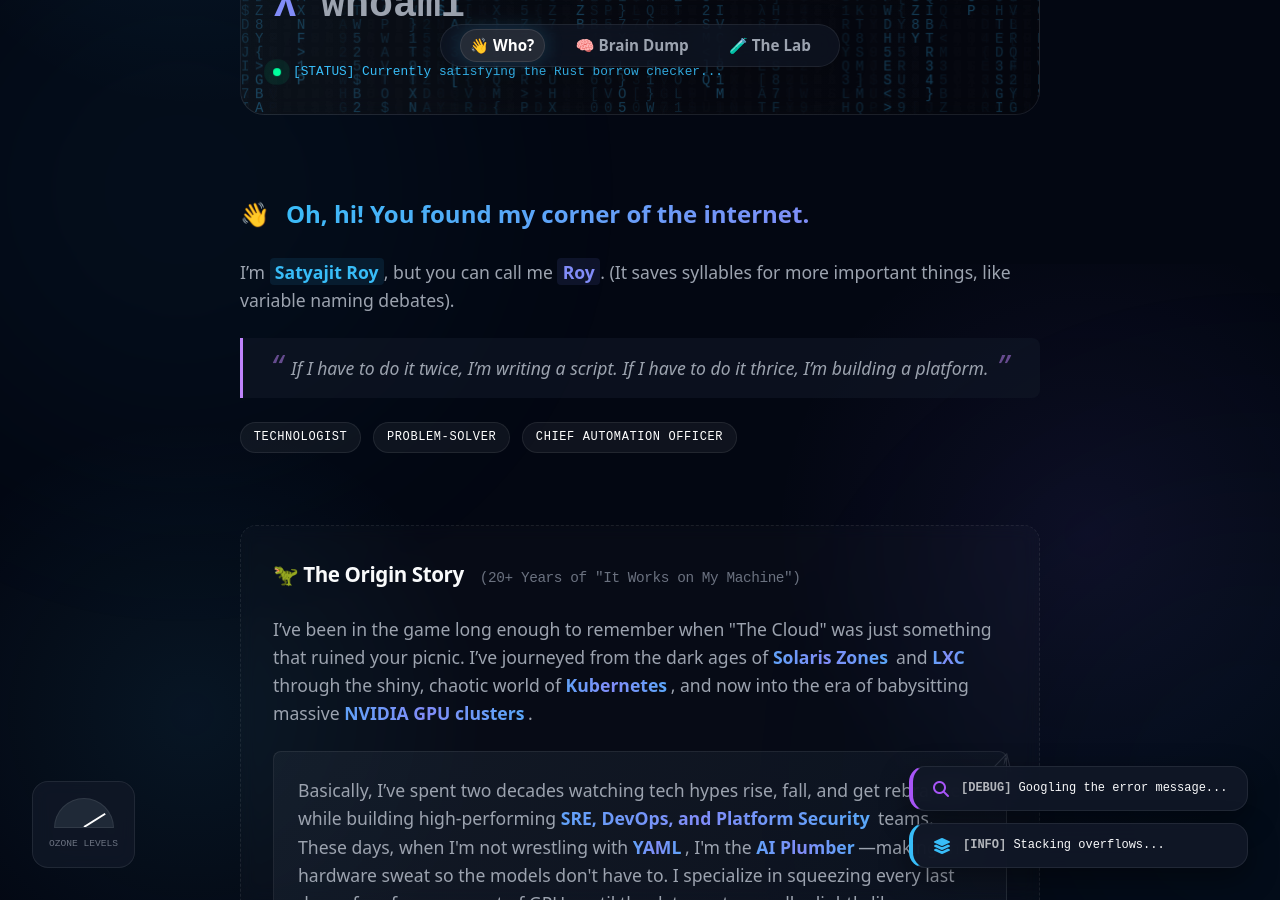
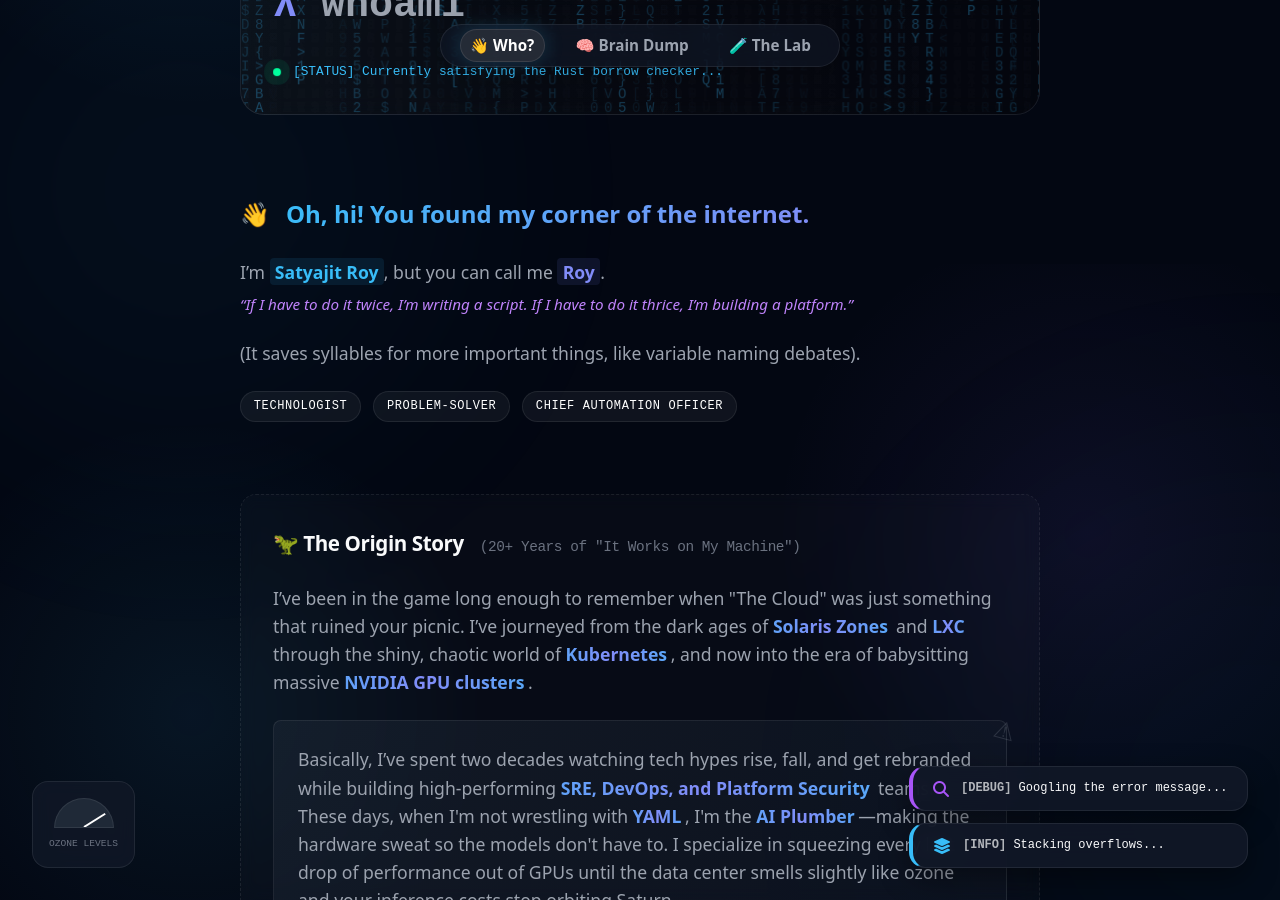
Before and after one commit to kodelint/kodelint.github.io, a Jekyll site: the page built from index.md, in a window 1280 px wide and 900 px high, scrolled down 636 px. Built offline with Jekyll 4.4.1, drawn with Linux system fonts in a browser that asks for light colours; nearby versions of some CDN libraries; some of the changed text lies outside the part shown.

Commit message:
style(index): refine hero section layout
- Moved personal motto directly below the name for better visual flow

- Styled motto as a compact, italicized block

- Removed the bulky philosophy box container

```diff
--- a/index.md
+++ b/index.md
@@ -20,14 +20,15 @@
     <div class="intro-header">
        <span class="wave">👋</span> <span class="gradient-text">Oh, hi! You found my corner of the internet.</span>
     </div>
+    <p style="margin-bottom: 0.5rem;">
+      I’m <span class="highlight-cyan">Satyajit Roy</span>, but you can call me <span class="highlight-indigo">Roy</span>.
+    </p>
+    <p class="motto" style="font-style: italic; color: var(--accent-tertiary); font-size: 0.95rem; margin-bottom: 1.5rem; line-height: 1.4;">
+      “If I have to do it twice, I’m writing a script. If I have to do it thrice, I’m building a platform.”
+    </p>
     <p>
-      I’m <span class="highlight-cyan">Satyajit Roy</span>, but you can call me <span class="highlight-indigo">Roy</span>. (It saves syllables for more important things, like variable naming debates).
+      (It saves syllables for more important things, like variable naming debates).
     </p>
-    <div class="philosophy-box">
-      <span class="quote-mark">“</span>
-      If I have to do it twice, I’m writing a script. If I have to do it thrice, I’m building a platform.
-      <span class="quote-mark">”</span>
-    </div>
     <p class="role-badges">
       <span class="badge">Technologist</span>
       <span class="badge">Problem-Solver</span>
@@ -49,6 +50,7 @@
     <p class="goal-text">
        My goal has always been the same: building systems that are smart enough to scale and stable enough to <span class="tooltip-container">not<span class="tooltip-box"><b>The Dream [concept]</b>A theoretical state of existence where my pager doesn't sound like a dubstep concert at 3 AM.</span></span> wake everyone up at 3 AM on a Saturday.
     </p>
+
   </div>
 
   <div class="content-card info-card">
@@ -209,15 +211,16 @@
     <h3>🧠 Why This Blog Exists</h3>
 
     <p>
-      This site is my <span class="tooltip-container">**Engineering Therapy**<span class="tooltip-box"><b>Screaming into the Void [activity]</b>Cheaper than a therapist, but with more YAML syntax errors.</span></span>. It’s where I document my battles with distributed systems and "HPC magic" before they get lost in the sea of browser tabs I never close. It serves a few noble purposes:
+      This site is my <span class="tooltip-container">Engineering Therapy<span class="tooltip-box"><b>Screaming into the Void [activity]</b>Cheaper than a therapist, but with more YAML syntax errors.</span></span>. It’s where I document my battles with distributed systems and "HPC magic" before they get lost in the sea of browser tabs I never close. It serves a few noble purposes:
     </p>
 
     <ol>
-      <li><strong>Public Service</strong>: Helping you solve that obscure, soul-crushing error message you found on Google at 2 AM. If I can save one person from a <span class="tooltip-container">**Segfault**<span class="tooltip-box"><b>Memory Amnesia [error]</b>The program tried to touch a memory it didn't own. It's like walking into a stranger's house and getting kicked out immediately.</span></span> or a <span class="tooltip-container">**Deadlock**<span class="tooltip-box"><b>Mexican Standoff [state]</b>Thread A wants Resource B. Thread B wants Resource A. They both die waiting. Tragic.</span></span>, I’ve done my job.</li>
+      <li><strong>Public Service</strong>: Helping you solve that obscure, soul-crushing error message you found on Google at 2 AM. If I can save one person from a <span class="tooltip-container">Segfault<span class="tooltip-box"><b>Memory Amnesia [error]</b>The program tried to touch a memory it didn't own. It's like walking into a stranger's house and getting kicked out immediately.</span></span> or a <span class="tooltip-container">Deadlock<span class="tooltip-box"><b>Mexican Standoff [state]</b>Thread A wants Resource B. Thread B wants Resource A. They both die waiting. Tragic.</span></span>, I’ve done my job.</li>
       <li><strong>External Brain</strong>: Reminding future me how I fixed that exact same "impossible" bug 6 months ago. Let's be honest, if the compiler didn't catch it and I didn't blog it, it never happened.</li>
-      <li><strong>Typed Sanity</strong>: A safe space to celebrate the joy of <span class="tooltip-container">**Golang**<span class="tooltip-box"><b>Gopher Power [lang]</b>Google's way of saying "I trust you with concurrency, but not with generics (initially)."</span></span> binaries and my ongoing struggle to satisfy the <span class="tooltip-container">**Rust**<span class="tooltip-box"><b>The Borrower [lang]</b>It treats you like a toddler with scissors. "No! You can't have mutable access!"</span></span> borrow checker. You won't find any interpreted chaos here—just pure, statically-linked systems-level sanity.</li>
-      <li><strong>Distributed Venting</strong>: Because sometimes you just need to rant about why your cluster state is currently a dumpster fire or why <span class="tooltip-container">**RDMA**<span class="tooltip-box"><b>Speed Demon [tech]</b>Skipping the CPU like it's a slow middle manager. Direct memory access for the impatient.</span></span> is acting like it's 1995.</li>
+      <li><strong>Typed Sanity</strong>: A safe space to celebrate the joy of <span class="tooltip-container">Golang<span class="tooltip-box"><b>Gopher Power [lang]</b>Google's way of saying "I trust you with concurrency, but not with generics (initially)."</span></span> binaries and my ongoing struggle to satisfy the <span class="tooltip-container">Rust<span class="tooltip-box"><b>The Borrower [lang]</b>It treats you like a toddler with scissors. "No! You can't have mutable access!"</span></span> borrow checker. You won't find any interpreted chaos here—just pure, statically-linked systems-level sanity.</li>
+      <li><strong>Distributed Venting</strong>: Because sometimes you just need to rant about why your cluster state is currently a dumpster fire or why <span class="tooltip-container">RDMA<span class="tooltip-box"><b>Speed Demon [tech]</b>Skipping the CPU like it's a slow middle manager. Direct memory access for the impatient.</span></span> is acting like it's 1995.</li>
     </ol>
+
   </div>
 </div>
 
```
